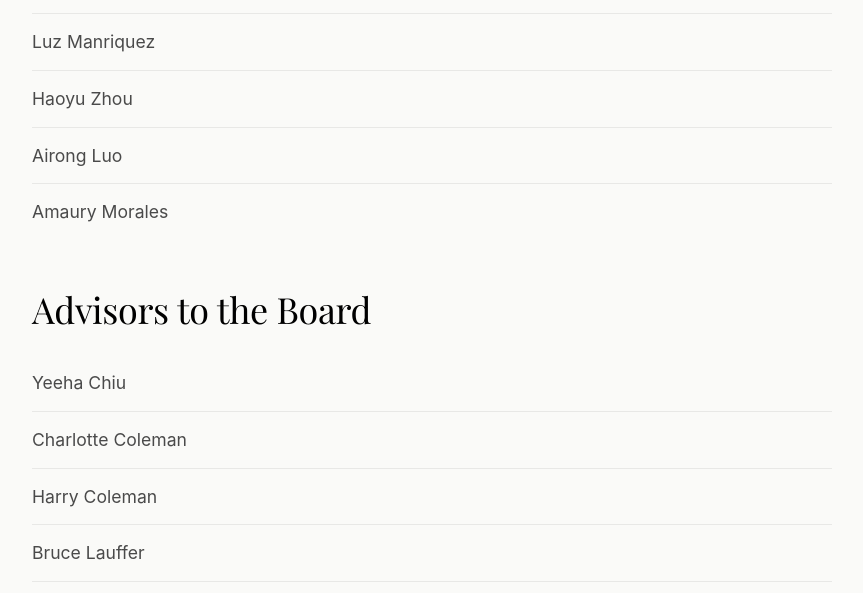
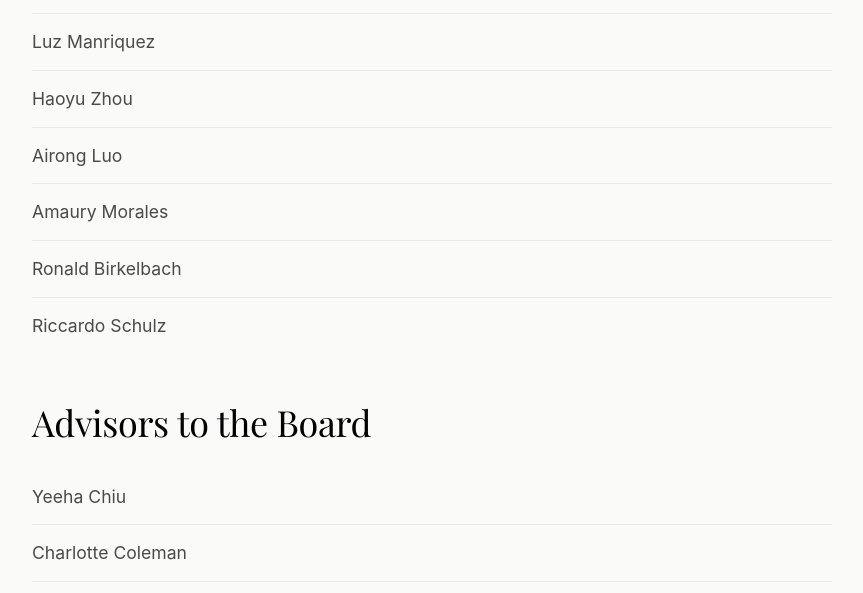
Before and after one commit to Trappie/sswpa, a FastAPI app: page /board in a window 1280 px wide. Shown: the part 839-1432 px from the top of the page, without its empty margins (208-1071 px from the left). Run offline with FastAPI, Linux system fonts and the light colour scheme; some web fonts are replaced.

Commit message:
board member updated

```diff
--- a/templates/board.html
+++ b/templates/board.html
@@ -51,6 +51,12 @@
                         <div class="board-member">
                             Amaury Morales
                         </div>
+                        <div class="board-member">
+                            Ronald Birkelbach
+                        </div>
+                        <div class="board-member">
+                            Riccardo Schulz
+                        </div>
                     </div>
 
                     <h2>Advisors to the Board</h2>
```
